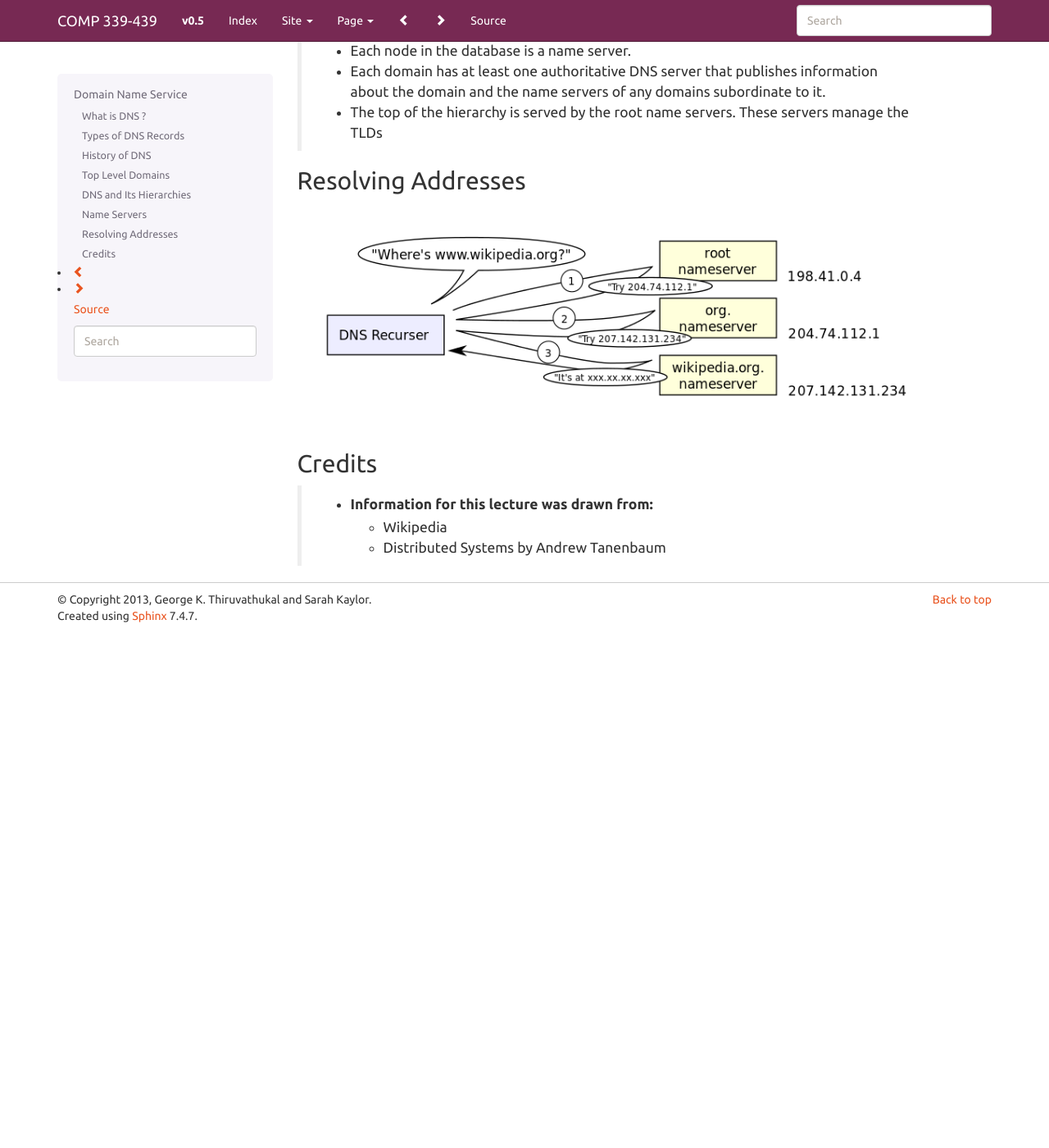
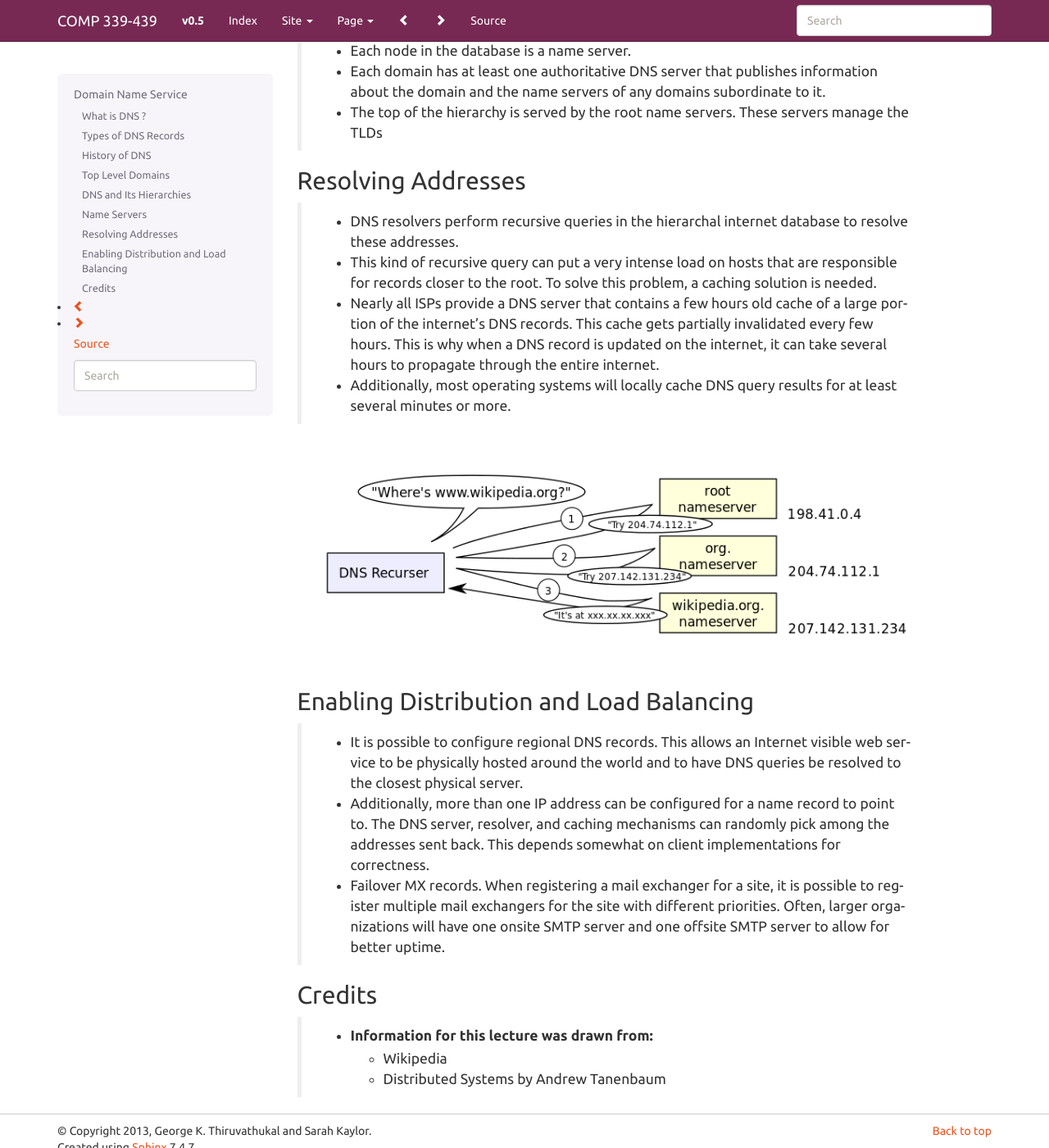
Before and after one commit to LoyolaChicagoBooks/distributedsystems, a Sphinx documentation site: the page built from source/dns.rst, in a window 1280 px wide and 1400 px high, scrolled down 2005 px. Shown: the whole window at 82% size. Built offline with Sphinx 7.4.7, drawn with Linux system fonts in a browser that asks for light colours; before the commit the page ends 2776 px from its top, so only the background shows below that.

Commit message:
more updates to dns

```diff
--- a/source/dns.rst
+++ b/source/dns.rst
@@ -51,12 +51,23 @@ Name Servers
 Resolving Addresses
 -------------------
 
-.. figure:: figures/dns/resolution.png
-
 
  - DNS resolvers perform recursive queries in the hierarchal internet database to resolve these addresses.
  - This kind of recursive query can put a very intense load on hosts that are responsible for records closer to the root. To solve this problem, a caching solution is needed.
  - Nearly all ISPs provide a DNS server that contains a few hours old cache of a large portion of the internet’s DNS records. This cache gets partially invalidated every few hours. This is why when a DNS record is updated on the internet, it can take several hours to propagate through the entire internet.
+ - Additionally, most operating systems will locally cache DNS query results for at least several minutes or more.
+
+
+.. figure:: figures/dns/resolution.png
+
+
+Enabling Distribution and Load Balancing
+----------------------------------------
+
+ - It is possible to configure regional DNS records. This allows an Internet visible web service to be physically hosted around the world and to have DNS queries be resolved to the closest physical server.
+ - Additionally, more than one IP address can be configured for a name record to point to. The DNS server, resolver, and caching mechanisms can randomly pick among the addresses sent back. This depends somewhat on client implementations for correctness.
+ - Failover MX records. When registering a mail exchanger for a site, it is possible to register multiple mail exchangers for the site with different priorities. Often, larger organizations will have one onsite SMTP server and one offsite SMTP server to allow for better uptime.
+
 
 
 Credits
```
